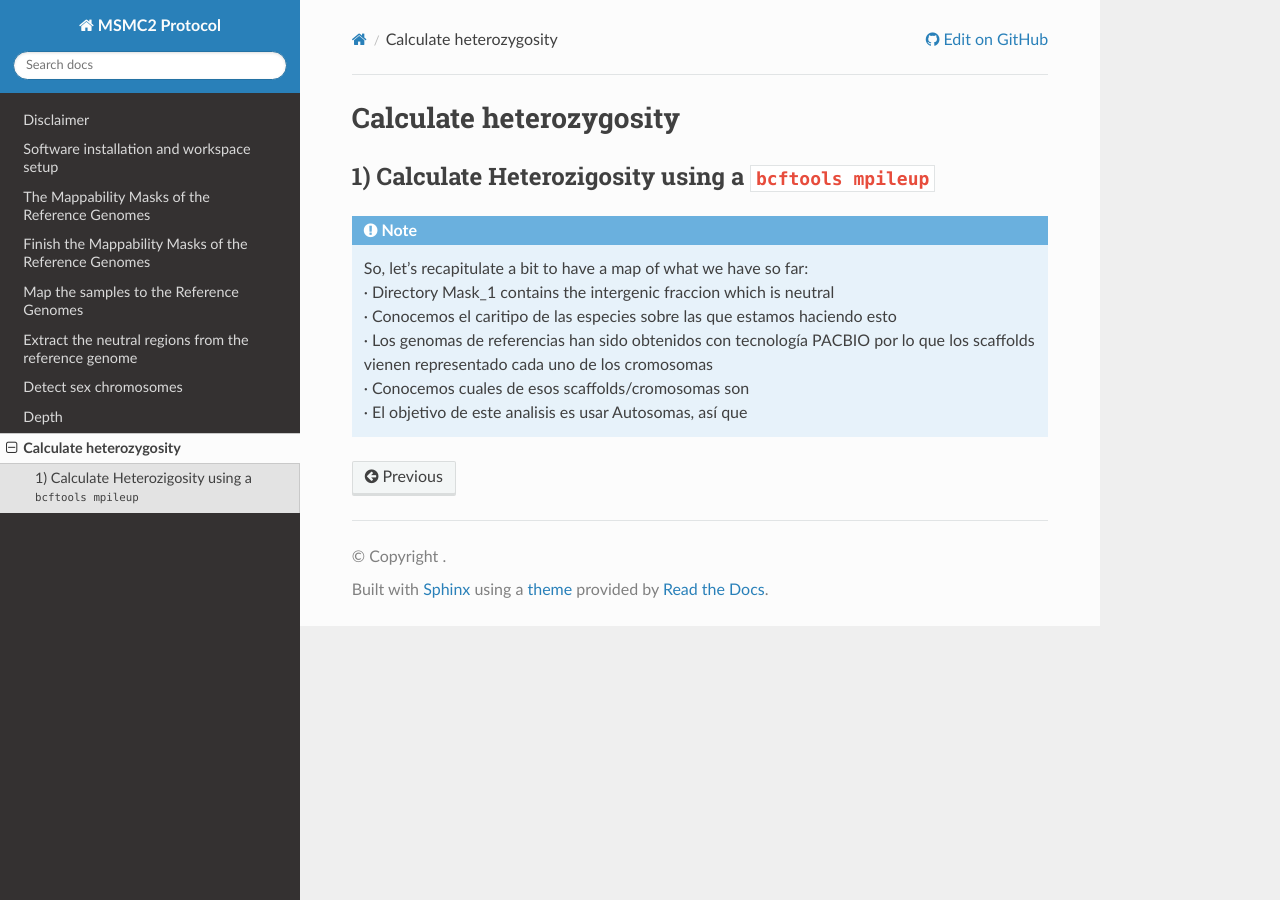
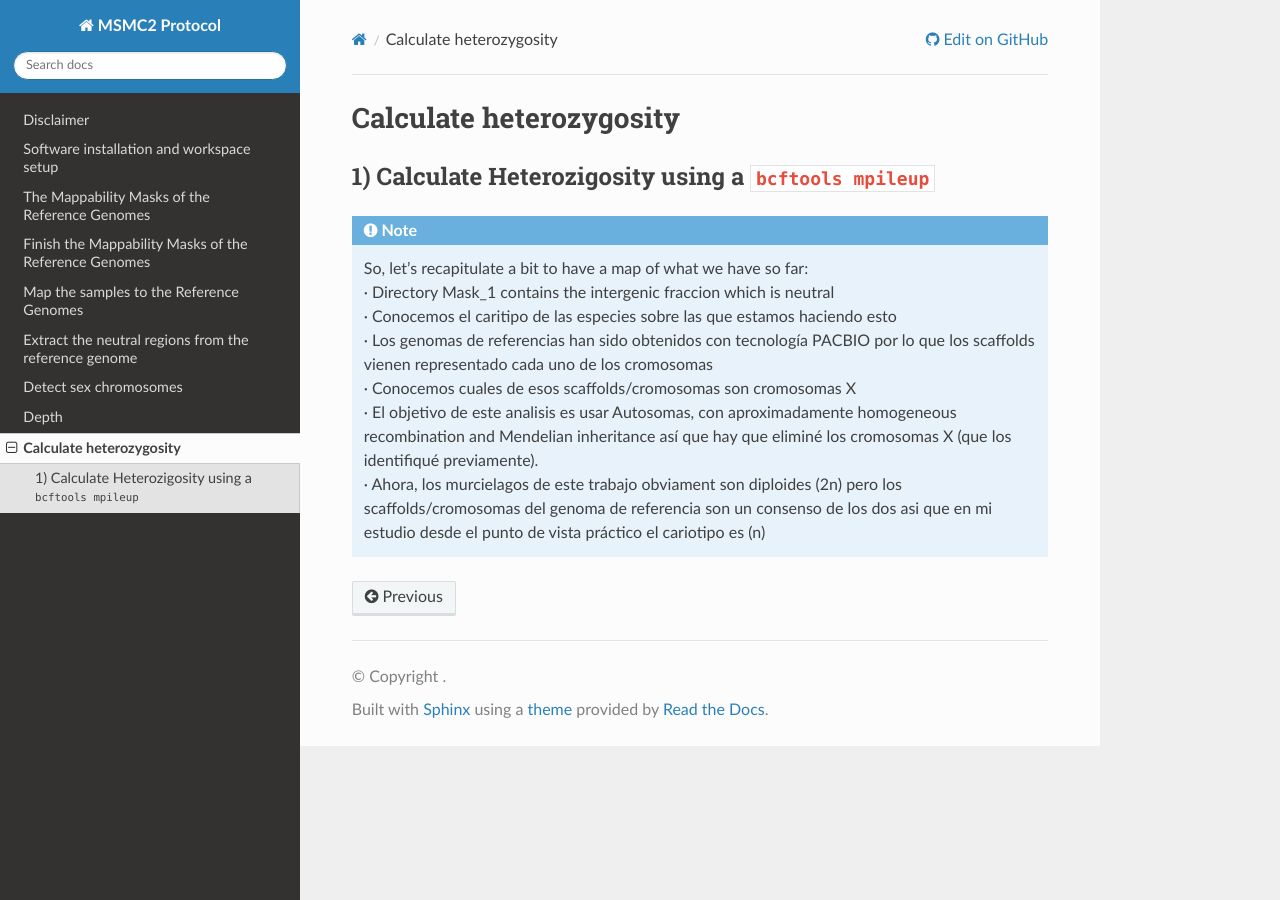
Before and after one commit to hoyosmanuel/MSMC2-Protocol, a Sphinx documentation site: the page built from docs/source/08_Data_Processing_7.rst, in a window 1280 px wide. Built offline with Sphinx 7.4.7 and the Read the Docs theme 3.1.0, drawn with Linux system fonts in a browser that asks for light colours.

Commit message:
Update 08_Data_Processing_7.rst

```diff
--- a/docs/source/08_Data_Processing_7.rst
+++ b/docs/source/08_Data_Processing_7.rst
@@ -10,5 +10,6 @@ Calculate heterozygosity
   | · Directory Mask_1 contains the intergenic fraccion which is neutral
   | · Conocemos el caritipo de las especies sobre las que estamos haciendo esto
   | · Los genomas de referencias han sido obtenidos con tecnología PACBIO por lo que los scaffolds vienen representado cada uno de los cromosomas
-  | · Conocemos cuales de esos scaffolds/cromosomas son
-  | · El objetivo de este analisis es usar Autosomas, así que
+  | · Conocemos cuales de esos scaffolds/cromosomas son cromosomas X
+  | · El objetivo de este analisis es usar Autosomas, con aproximadamente homogeneous recombination and Mendelian inheritance así que hay que eliminé los cromosomas X (que los identifiqué previamente).
+  | · Ahora, los murcielagos de este trabajo obviament son diploides (2n) pero los scaffolds/cromosomas del genoma de referencia son un consenso de los dos asi que en mi estudio desde el punto de vista práctico el cariotipo es (n)
```
